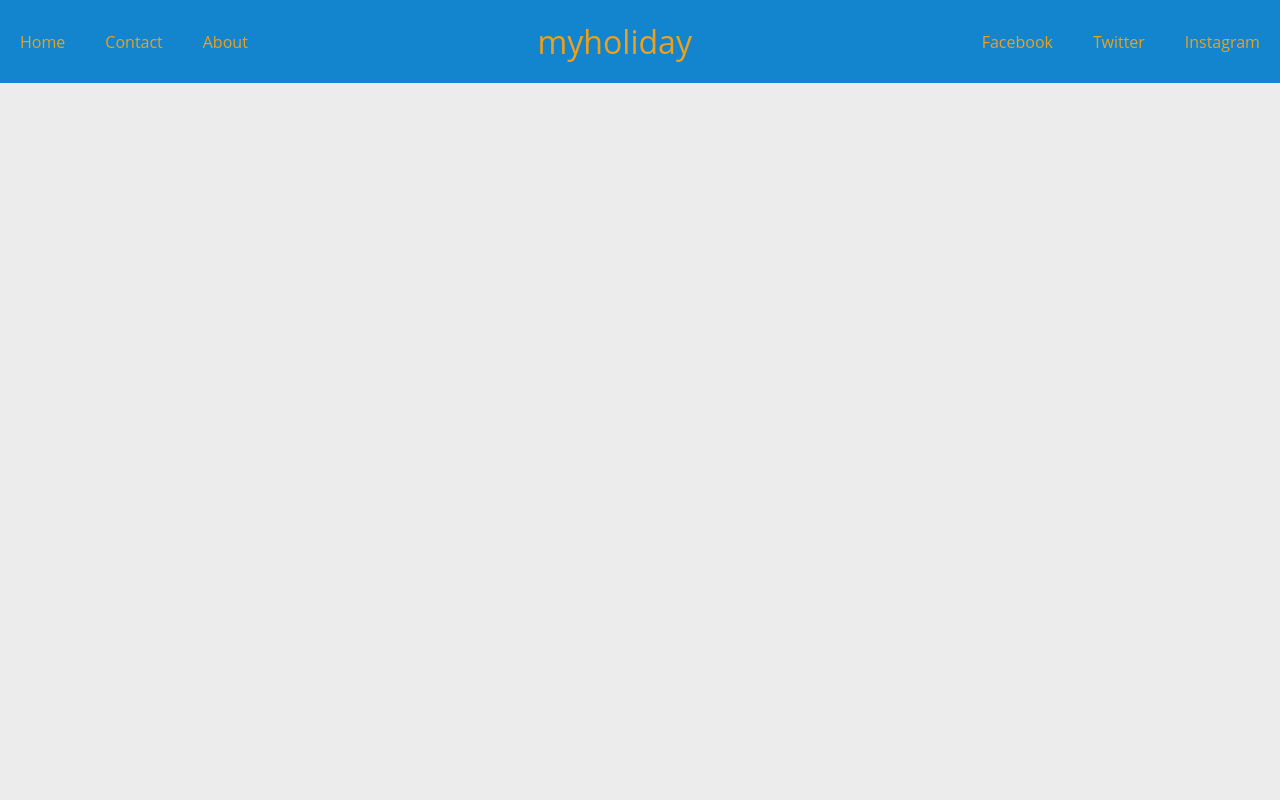
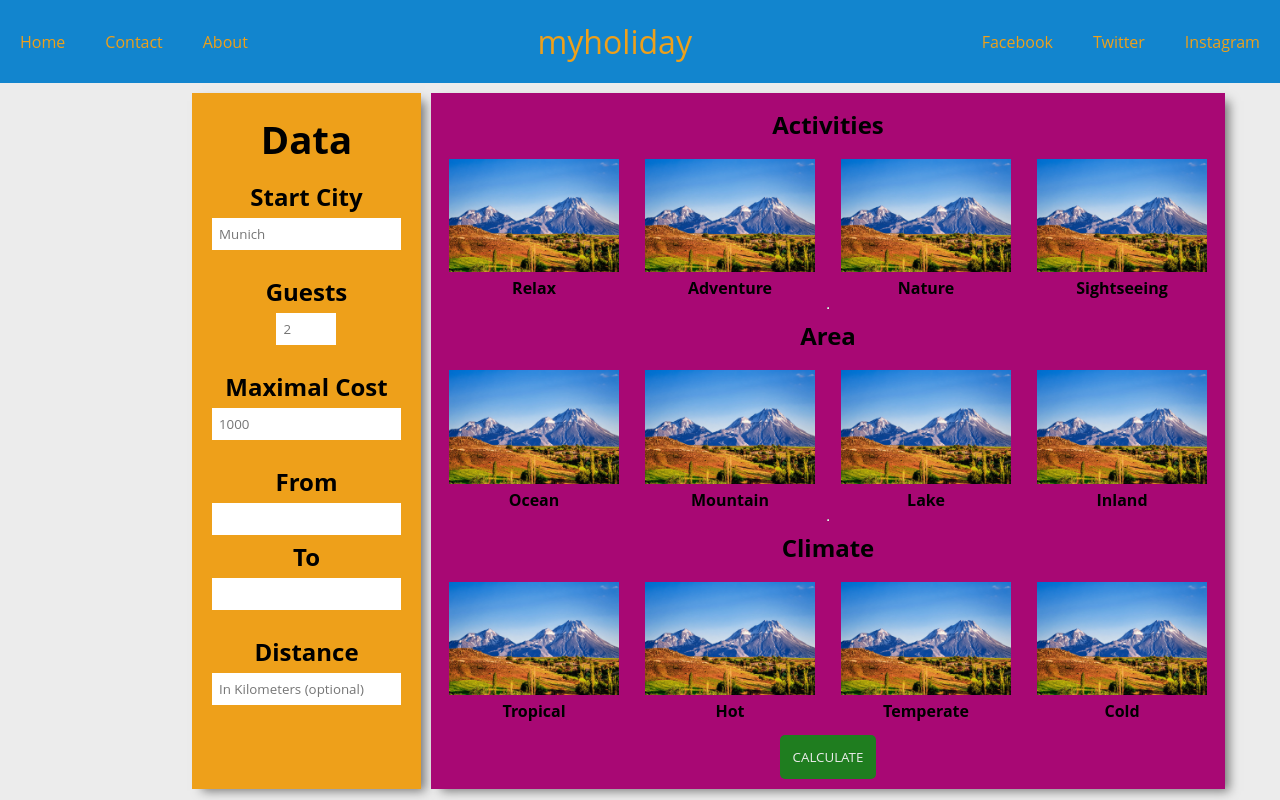
Before and after one commit to sommerfe/myholiday3, a React (Create React App) app in the folder myholiday3/: page / in a window 1280 px wide. Built offline with nearby package versions, Linux system fonts and the light colour scheme; the HTML template or start-up script is replaced by a standard one.

Commit message:
activity component

```diff
--- /dev/null
+++ b/myholiday3/src/components/Activity.js
@@ -0,0 +1,32 @@
+import React from 'react';
+
+
+class Activity extends React.Component {
+    img = this.props.img;
+    title = this.props.title;
+    idName = this.props.idName;
+    clicked = false;
+
+    clickElement =  (e) => {
+        var element = document.getElementById(this.idName);
+        if(!this.clicked){
+          this.clicked = true;
+          element.classList.add('chooseClicked');
+       } else {
+         this.clicked = false;
+         element.classList.remove('chooseClicked')
+       }
+       this.props.elementClicked(this.idName);
+      }
+
+    render() {
+        return(
+        <div  id={this.idName} className="selectable" onClick={this.clickElement}>
+            <img src={this.img} alt=""/>
+            <h4>{this.title}</h4>
+        </div>
+        );
+    }
+}
+
+export default Activity;
--- a/myholiday3/src/components/Parent.js
+++ b/myholiday3/src/components/Parent.js
@@ -1,8 +1,56 @@
 import React from 'react';
+import img0 from '../assets/img0.jpg'
+import Activity from './Activity'
+import '../App.css';
 
 class Parent extends React.Component {
 
-    allContainer = <div id="allContainer">
+    activities = [];
+    clicked = [false, false, false, false, false, false, false, false, false, false, false, false];
+
+    elementClicked = (idName) => {
+        if(this.activities.includes(idName)){
+            this.activities.splice( this.activities.indexOf(idName), 1 );
+        } else {
+            this.activities.push(idName);
+        }
+    }
+
+    clickRelax = ()  => {
+        var element = document.getElementById('relaxContainer');
+        if(!this.clicked[0]){
+          this.activities.push('relax');
+          this.clicked[0] = true;
+          element.classList.add('chooseClicked');
+        } else {
+          this.clicked[0] = false;
+          element.classList.remove('chooseClicked')
+        }
+      }
+
+    render() {
+        const navigationBar = <header>
+        <nav id="main-links">
+                <ul>
+                    <li><a href="google.com">Home</a></li>
+                    <li><a href="google.com">Contact</a></li>
+                    <li><a href="google.com">About</a></li>
+                </ul>
+            </nav>
+            <div id="logo">
+                <a href="google.com">myholiday</a>
+            </div>
+            <nav id="social-links">
+                <ul>
+                    <li><a href="/"><i className="fa fa-facebook" aria-hidden="true"></i>Facebook</a></li>
+                    <li><a href="google.com"><i className="fa fa-twitter" aria-hidden="true"></i>Twitter</a></li>
+                    <li><a href="google.com"><i className="fa fa-instagram" aria-hidden="true"></i>Instagram</a></li>
+                </ul>
+            </nav>
+        </header>;
+
+        const allContainer =
+        <div id="allContainer">
         <div id="dataBar">
             <div id="dataBarTitleContainer">
                 <h2>Data</h2>
@@ -13,11 +61,11 @@ class Parent extends React.Component {
             </div>
             <div id="guestsContainer" className="dataEntry">
                 <h4>Guests</h4>
-            <input type="number" id="guestsInput" placeholder="2"/>
+                <input type="number" min="1" max="12" id="guestsInput" placeholder="2"/>
             </div>
             <div id="costContainer" className="dataEntry">
                 <h4>Maximal Cost</h4>
-            <input type="number"  id="costInput" placeholder="1000"/>
+                <input type="number" min="0" id="costInput" placeholder="1000"/>
             </div>
             <div id="timeSpanContainer" className="dataEntry">
                 <h4>From</h4>
@@ -37,22 +85,10 @@ class Parent extends React.Component {
                     <h2>Activities</h2>
                 </div>
                 <div id="activitiesSelectContainer">
-                <div id="relaxContainer" className="selectable">
-                    <img src="../../assets/img0.jpg" alt=""/>
-                    <h4>Relax</h4>
-                </div>
-                <div id="adventureContainer" className="selectable">
-                    <img src="../../assets/img0.jpg" alt=""/>
-                    <h4>Adventure</h4>
-                </div>
-                <div  id="natureContainer" className="selectable">
-                    <img src="../../assets/img0.jpg" alt=""/>
-                    <h4>Nature</h4>
-                </div>
-                <div  id="sightseeingContainer" className="selectable">
-                    <img src="../../assets/img0.jpg" alt=""/>
-                    <h4>Sightseeing</h4>
-                </div>
+                    <Activity title={"Relax"} img={img0} idName={"relaxContainer"} elementClicked={this.elementClicked}/>
+                    <Activity title={"Adventure"} img={img0} idName={"adventureContainer"} elementClicked={this.elementClicked}/>
+                    <Activity title={"Nature"} img={img0} idName={"natureContainer"} elementClicked={this.elementClicked}/>
+                    <Activity title={"Sightseeing"} img={img0} idName={"sightseeingContainer"} elementClicked={this.elementClicked}/>
                 </div>
             </div>
             <hr/>
@@ -61,22 +97,12 @@ class Parent extends React.Component {
                     <h2>Area</h2>
                 </div>
                 <div id="areaSelectContainer">
-                <div id="oceanContainer" className="selectable">
-                    <img src="../../assets/img0.jpg" alt=""/>
-                    <h4>Ocean</h4>
-                </div>
-                <div id="mountainContainer" className="selectable">
-                    <img src="../../assets/img0.jpg" alt=""/>
-                    <h4>Mountain</h4>
-                </div>
-                <div  id="lakeContainer" className="selectable">
-                    <img src="../../assets/img0.jpg" alt=""/>
-                    <h4>Lake</h4>
-                </div>
-                <div  id="inlandContainer" className="selectable">
-                    <img src="../../assets/img0.jpg" alt=""/>
-                    <h4>Inland</h4>
-                </div>
+
+                    <Activity title={"Ocean"} img={img0} idName={"oceanContainer"} elementClicked={this.elementClicked}/>
+                    <Activity title={"Mountain"} img={img0} idName={"mountainContainer"} elementClicked={this.elementClicked}/>
+                    <Activity title={"Lake"} img={img0} idName={"lakeContainer"} elementClicked={this.elementClicked}/>
+                    <Activity title={"Inland"} img={img0} idName={"inlandContainer"} elementClicked={this.elementClicked}/>
+
                 </div>
             </div>
             <hr/>
@@ -85,51 +111,21 @@ class Parent extends React.Component {
                     <h2>Climate</h2>
                 </div>
                 <div id="climateSelectContainer">
-                <div  id="tropicalContainer" className="selectable">
-                    <img src="../../assets/img0.jpg" alt=""/>
-                    <h4>Tropical</h4>
-                </div>
-                <div  id="hotContainer" className="selectable">
-                    <img src="../../assets/img0.jpg" alt=""/>
-                    <h4>Hot</h4>
-                </div>
-                <div  id="temperateContainer" className="selectable">
-                    <img src="../../assets/img0.jpg" alt=""/>
-                    <h4>Temperate</h4>
-                </div>
-                <div  id="coldContainer" className="selectable">
-                    <img src="../../assets/img0.jpg" alt=""/>
-                    <h4>Cold</h4>
-                </div>
+                    <Activity title={"Tropical"} img={img0} idName={"tropicalContainer"} elementClicked={this.elementClicked}/>
+                    <Activity title={"Hot"} img={img0} idName={"hotContainer"} elementClicked={this.elementClicked}/>
+                    <Activity title={"Temperate"} img={img0} idName={"temperateContainer"} elementClicked={this.elementClicked}/>
+                    <Activity title={"Cold"} img={img0} idName={"coldContainer"} elementClicked={this.elementClicked}/>
                 </div>
             </div>
             <div id="calculateContainer">
                 <button id="calculateButton">CALCULATE</button>
             </div>
         </div>
-</div>
-
-    render() {
-        return (
-            <header>
-        <nav id="main-links">
-                <ul>
-                    <li><a href="">Home</a></li>
-                    <li><a href="">Contact</a></li>
-                    <li><a href="">About</a></li>
-                </ul>
-            </nav>
-            <div id="logo">
-                <a href="#">myholiday</a>
-            </div>
-            <nav id="social-links">
-                <ul>
-                    <li><a href=""><i class="fa fa-facebook" aria-hidden="true"></i>Facebook</a></li>
-                    <li><a href=""><i class="fa fa-twitter" aria-hidden="true"></i>Twitter</a></li>
-                    <li><a href=""><i class="fa fa-instagram" aria-hidden="true"></i>Instagram</a></li>
-                </ul>
-            </nav>
-        </header>);
+    </div>;
+        return (<div id="all">
+                {navigationBar}
+                {allContainer}
+                </div>);
     }
 }
 
```
Also changed, not shown: myholiday3/src/assets/img0.jpg (added). Lines whose indentation alone changed are shown as unchanged.
